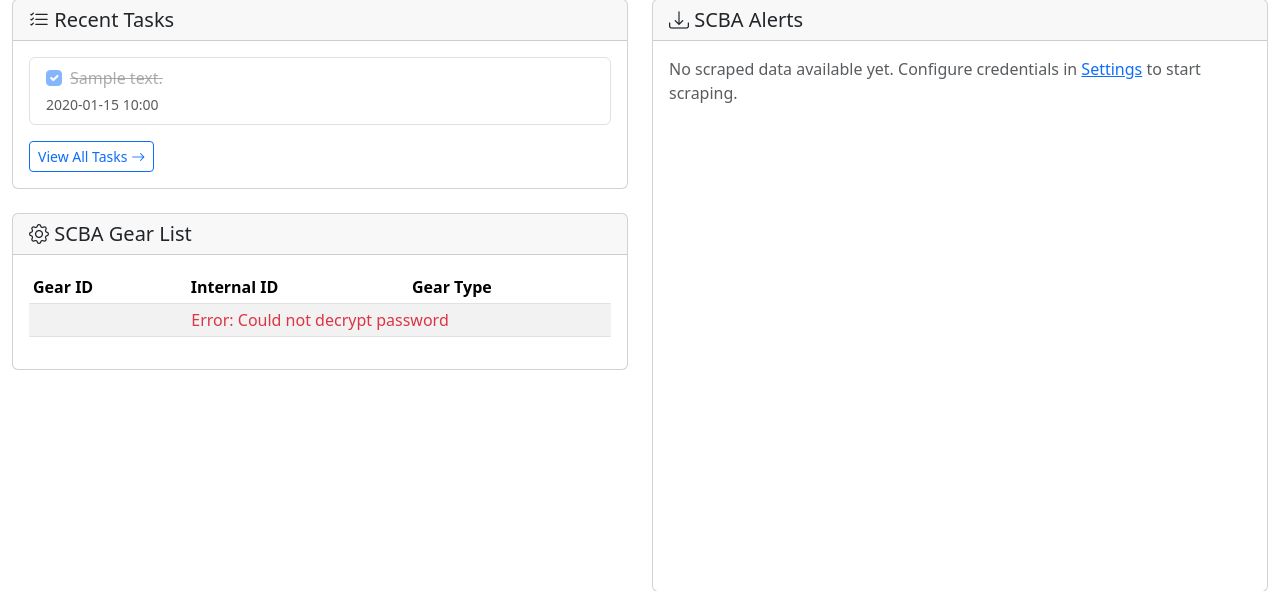
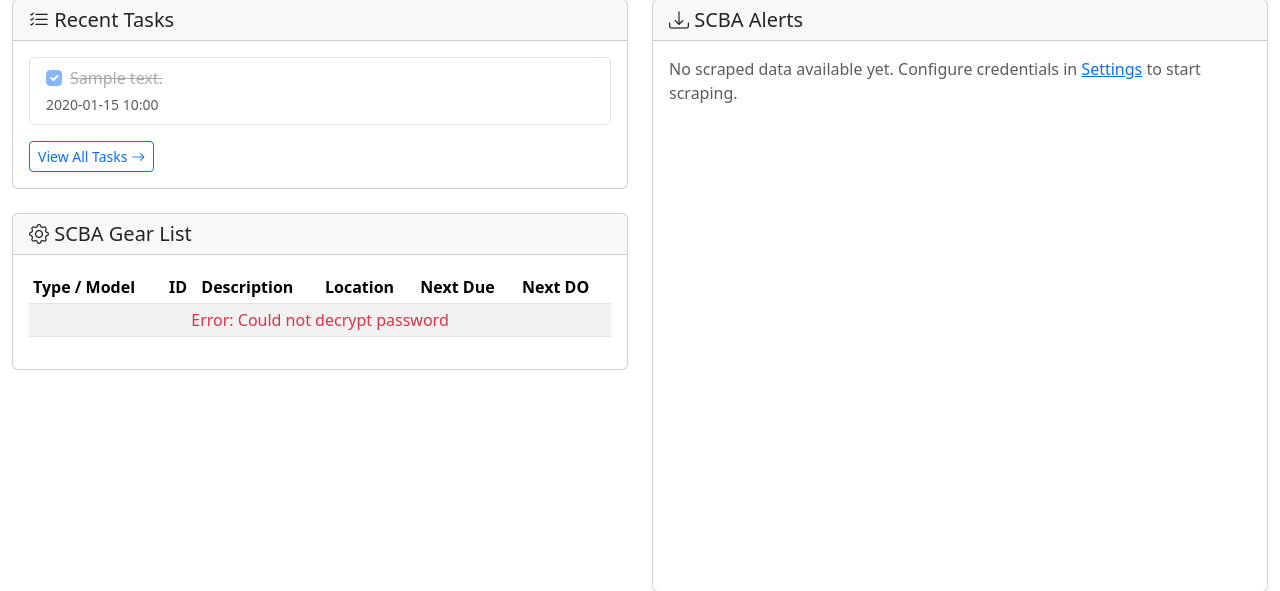
Before and after one commit to porcej/scba_dash, a Flask app: page /dashboard in a window 1280 px wide. Shown: the part 143-734 px from the top of the page. Run offline with Flask 3, Linux system fonts and the light colour scheme; a user stored in the database is signed in; tables that the repository leaves empty hold one stand-in row (values such as "Sample post"); some libraries are stand-ins or nearby versions.

Commit message:
Fixed a few minor formating issues in the gear table

```diff
--- a/app/templates/dashboard.html
+++ b/app/templates/dashboard.html
@@ -53,14 +53,17 @@
                     <table class="table table-striped table-hover table-sm" id="gear-list-table">
                         <thead>
                             <tr>
-                                <th>Gear ID</th>
-                                <th>Internal ID</th>
-                                <th>Gear Type</th>
+                                <th>Type / Model</th>
+                                <th>ID</th>
+                                <th>Description</th>
+                                <th>Location</th>
+                                <th>Next Due</th>
+                                <th>Next DO</th>
                             </tr>
                         </thead>
                         <tbody id="gear-list-table-body">
                             <tr>
-                                <td colspan="3" class="text-center text-muted">Loading gear list...</td>
+                                <td colspan="6" class="text-center text-muted">Loading gear list...</td>
                             </tr>
                         </tbody>
                     </table>
@@ -312,6 +315,36 @@
     };
 
     // Gear List Functions
+    function formatDate(dateDisplay) {
+        if (!dateDisplay || dateDisplay === '') return 'N/A';
+        return escapeHtml(dateDisplay);
+    }
+
+    function parseLocation(locationObj) {
+        if (!locationObj || !locationObj.display) return 'N/A';
+        // Format: "10/28/2025 | EMS 201-EMS 201-MMR "
+        // Extract everything after the "|" and trim
+        const parts = locationObj.display.split('|');
+        if (parts.length > 1) {
+            return parts[1].trim();
+        }
+        return locationObj.display.trim();
+    }
+
+    function getSortValue(item, fieldPath) {
+        // Handle nested objects like nextdue.nxtsort
+        const parts = fieldPath.split('.');
+        let value = item;
+        for (let part of parts) {
+            if (value && typeof value === 'object') {
+                value = value[part];
+            } else {
+                return '';
+            }
+        }
+        return value || '';
+    }
+
     function renderGearListTable(gearData) {
         const tbody = document.getElementById('gear-list-table-body');
         if (!tbody) return;
@@ -328,18 +361,112 @@
         }
 
         if (!gearArray || gearArray.length === 0) {
-            tbody.innerHTML = '<tr><td colspan="3" class="text-center text-muted">No gear found</td></tr>';
+            tbody.innerHTML = '<tr><td colspan="6" class="text-center text-muted">No gear found</td></tr>';
             return;
         }
+
+        // Sort by "next due" date in ascending order (earliest dates first)
+        gearArray.sort(function(a, b) {
+            const aSort = getSortValue(a, 'nextdue.nxtsort') || '';
+            const bSort = getSortValue(b, 'nextdue.nxtsort') || '';
+
+            // Empty values go to the end
+            if (!aSort && !bSort) return 0;
+            if (!aSort) return 1;
+            if (!bSort) return -1;
+
+            // Parse dates for proper comparison
+            // nxtsort format is MM/DD/YYYY
+            function parseDate(dateStr) {
+                if (!dateStr) return null;
+                const parts = dateStr.split('/');
+                if (parts.length === 3) {
+                    // MM/DD/YYYY format
+                    const month = parseInt(parts[0], 10) - 1; // JavaScript months are 0-indexed
+                    const day = parseInt(parts[1], 10);
+                    const year = parseInt(parts[2], 10);
+                    return new Date(year, month, day);
+                }
+                // Fallback: try standard Date parsing
+                const date = new Date(dateStr);
+                return isNaN(date.getTime()) ? null : date;
+            }
+
+            const aDate = parseDate(aSort);
+            const bDate = parseDate(bSort);
+
+            // If both dates are valid, compare them
+            if (aDate && bDate) {
+                return aDate.getTime() - bDate.getTime(); // Ascending order (earliest first)
+            }
+
+            // If one date is invalid, put it at the end
+            if (!aDate && !bDate) return 0;
+            if (!aDate) return 1;
+            if (!bDate) return -1;
+
+            // Fallback to string comparison if date parsing fails
+            return aSort.localeCompare(bSort);
+        });
 
         // Render each gear item as a table row
         gearArray.forEach(function(gear) {
             const row = document.createElement('tr');
 
+            // Extract values directly from the gear object structure
+            const type = gear.geartype || '';
+            const model = gear.model || '';
+            const serialNumber = gear.serial || '';
+            const id = gear.internalid || '';
+            const description = gear.description || 'N/A';
+            const location = parseLocation(gear.lastloglocation);
+            const nextHydro = gear.nexthydro ? (gear.nexthydro.display || '') : '';
+            const nextFlow = gear.nextflow ? (gear.nextflow.display || '') : '';
+            const nextDo = gear.nextdue ? (gear.nextdue.display || 'N/A') : 'N/A';
+
+            // Format type and model with line break and muted model text
+            let typeModelHtml = '';
+            if (type && model) {
+                typeModelHtml = `${escapeHtml(type)}<br><span class="text-muted" style="font-size: 0.9em;">${escapeHtml(model)}</span>`;
+            } else if (type) {
+                typeModelHtml = escapeHtml(type);
+            } else if (model) {
+                typeModelHtml = `<span class="text-muted" style="font-size: 0.9em;">${escapeHtml(model)}</span>`;
+            } else {
+                typeModelHtml = 'N/A';
+            }
+
+            // Format ID and Serial Number with line break and muted serial text
+            let idSerialHtml = '';
+            if (id && serialNumber) {
+                idSerialHtml = `<strong>${escapeHtml(id)}</strong><br><span class="text-muted" style="font-size: 0.9em;">${escapeHtml(serialNumber)}</span>`;
+            } else if (id) {
+                idSerialHtml = `<strong>${escapeHtml(id)}</strong>`;
+            } else if (serialNumber) {
+                idSerialHtml = `<span class="text-muted" style="font-size: 0.9em;">${escapeHtml(serialNumber)}</span>`;
+            } else {
+                idSerialHtml = '';
+            }
+
+            // Format Next Due (Hydro and Flow) with line break if both exist
+            let nextDueHtml = '';
+            if (nextHydro && nextFlow) {
+                nextDueHtml = `Hysro: ${formatDate(nextHydro)}<br>Flow: ${formatDate(nextFlow)}`;
+            } else if (nextHydro) {
+                nextDueHtml = `Hydro: ${formatDate(nextHydro)}`;
+            } else if (nextFlow) {
+                nextDueHtml = `Flow: ${formatDate(nextFlow)}`;
+            } else {
+                nextDueHtml = '';
+            }
+
             row.innerHTML = `
-                <td><strong>${escapeHtml(gear.gearid || 'N/A')}</strong></td>
-                <td>${escapeHtml(gear.internalid || 'N/A')}</td>
-                <td>${escapeHtml(gear.geartype || 'N/A')}</td>
+                <td>${typeModelHtml}</td>
+                <td>${idSerialHtml}</td>
+                <td>${escapeHtml(description)}</td>
+                <td>${escapeHtml(location)}</td>
+                <td>${nextDueHtml}</td>
+                <td>${formatDate(nextDo)}</td>
             `;
 
             tbody.appendChild(row);
@@ -353,7 +480,7 @@
                 if (data.error) {
                     const tbody = document.getElementById('gear-list-table-body');
                     if (tbody) {
-                        tbody.innerHTML = `<tr><td colspan="3" class="text-center text-danger">Error: ${escapeHtml(data.error)}</td></tr>`;
+                        tbody.innerHTML = `<tr><td colspan="6" class="text-center text-danger">Error: ${escapeHtml(data.error)}</td></tr>`;
                     }
                 } else if (data.data) {
                     renderGearListTable(data.data);
@@ -363,7 +490,7 @@
                 console.error('Error fetching gear list:', error);
                 const tbody = document.getElementById('gear-list-table-body');
                 if (tbody) {
-                    tbody.innerHTML = `<tr><td colspan="3" class="text-center text-danger">Error loading gear list</td></tr>`;
+                    tbody.innerHTML = `<tr><td colspan="6" class="text-center text-danger">Error loading gear list</td></tr>`;
                 }
             });
     }
```
